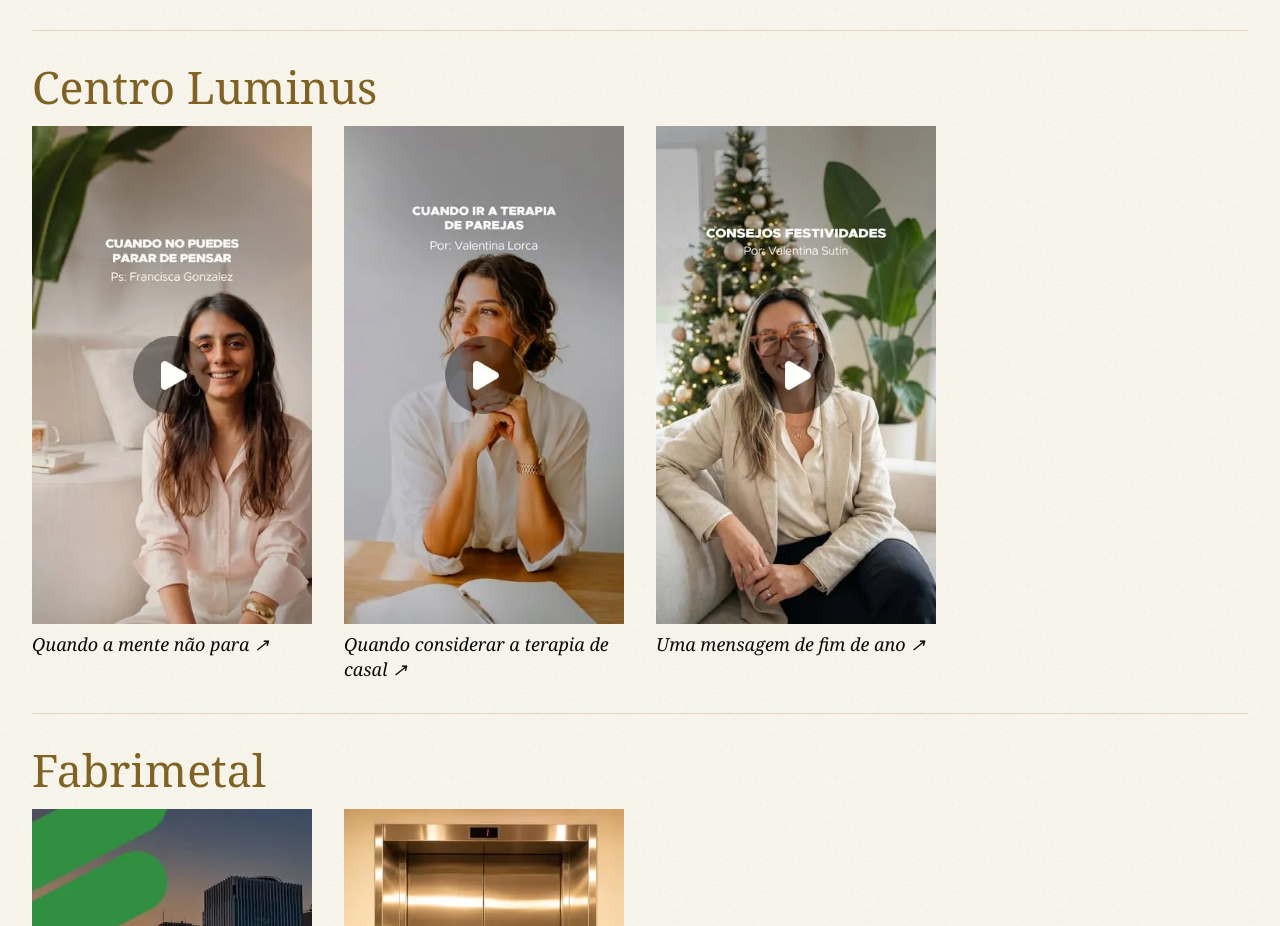
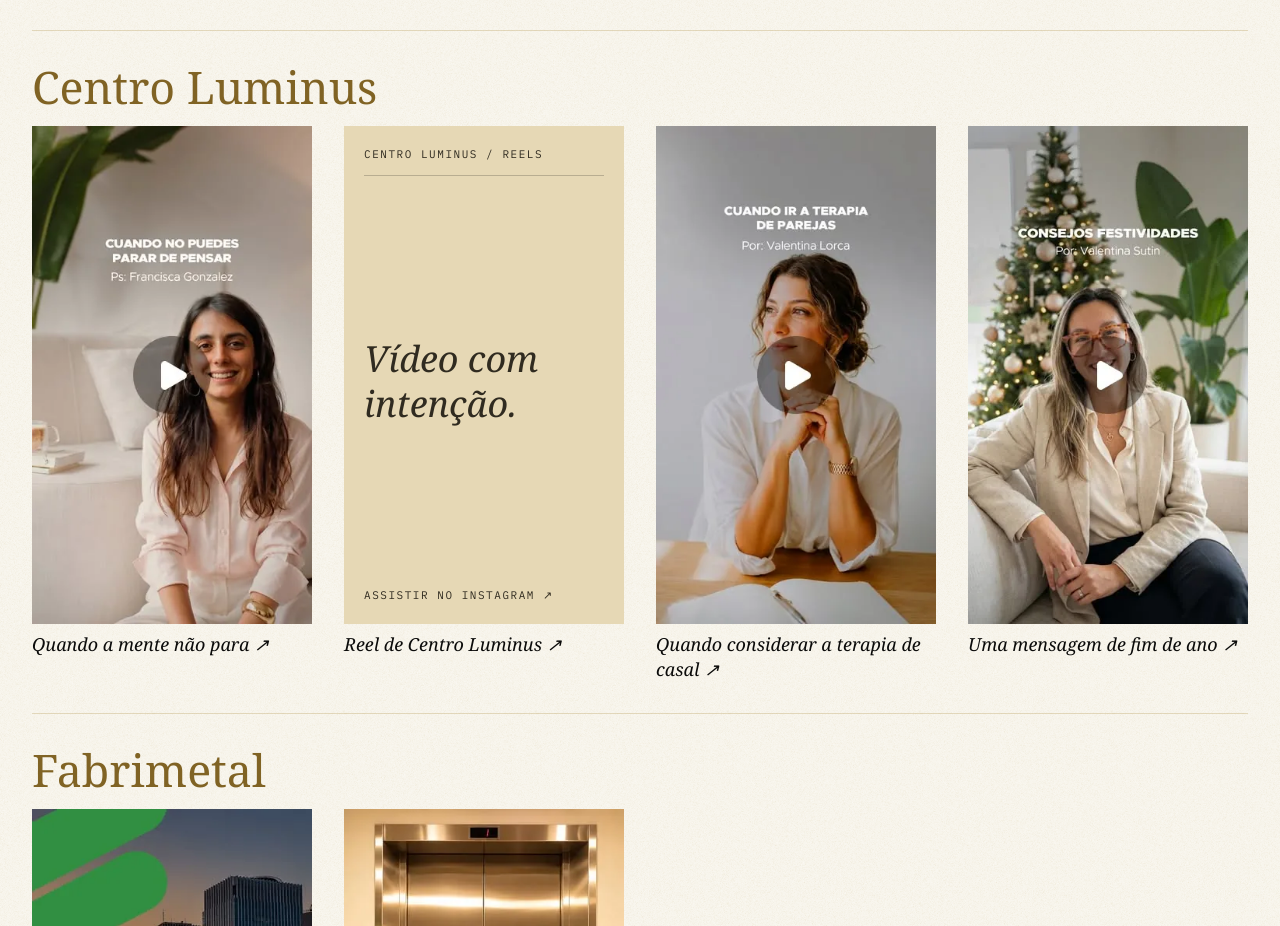
Before and after one commit to jessdesigner21/jesse-santos-portfolio, a Next.js app in the folder jesse-santos/: page /movimento in a window 1280 px wide. Shown: the part 1380-2306 px from the top of the page. Built offline with nearby package versions, Linux system fonts and the light colour scheme; a web font is replaced by a local one.

Commit message:
Incluir reel adicional do Centro Luminus e padronizar links do Instagram

```diff
--- a/jesse-santos/components/ArchiveShowcase.tsx
+++ b/jesse-santos/components/ArchiveShowcase.tsx
@@ -12,6 +12,7 @@ const reelSeries = [
     account: "centroluminus",
     reels: [
       { id: "DZNcmiZkSBU", title: "Quando a mente não para" },
+      { id: "DY724_CEquI", title: "Reel de Centro Luminus" },
       { id: "DWHtNLACdC-", title: "Quando considerar a terapia de casal" },
       { id: "DSm0yquky--", title: "Uma mensagem de fim de ano" },
     ],
@@ -175,13 +176,22 @@ export function ArchiveReels({ titleLevel = "h2" }: { titleLevel?: "h2" | "h3" }
             {reels.map(({ id, title: reelTitle }) => (
               <li key={id}>
                 <a
-                  href={`https://www.instagram.com/${account}/reel/${id}/`}
+                  href={`https://www.instagram.com/reel/${id}/`}
                   target="_blank"
                   rel="noopener noreferrer"
                   aria-label={`${reelTitle} · Assistir no Instagram (nova aba)`}
                   className="archive-reel"
                 >
                   <span className="archive-reel-cover">
+                    {id === "DY724_CEquI" ? (
+                      <span className="absolute inset-0 flex flex-col justify-between bg-[#E6D8B5] p-5 text-[#302B20]">
+                        <span className="editorial-num border-b border-black/20 pb-3">Centro Luminus / Reels</span>
+                        <span className="font-serif text-3xl italic leading-tight md:text-4xl">
+                          Vídeo com intenção.
+                        </span>
+                        <span className="editorial-num">Assistir no Instagram ↗</span>
+                      </span>
+                    ) : (
                       <Image
                         src={`${media}/reel-${id}.webp`}
                         alt=""
@@ -189,6 +199,7 @@ export function ArchiveReels({ titleLevel = "h2" }: { titleLevel?: "h2" | "h3" }
                         sizes="(max-width: 640px) 44vw, (max-width: 1000px) 30vw, 22vw"
                         className="object-cover"
                       />
+                    )}
                   </span>
                   <span className="mt-2 block font-serif text-base italic leading-snug md:text-lg">
                     {reelTitle} <span aria-hidden="true">↗</span>
```
Lines whose indentation alone changed are shown as unchanged.
